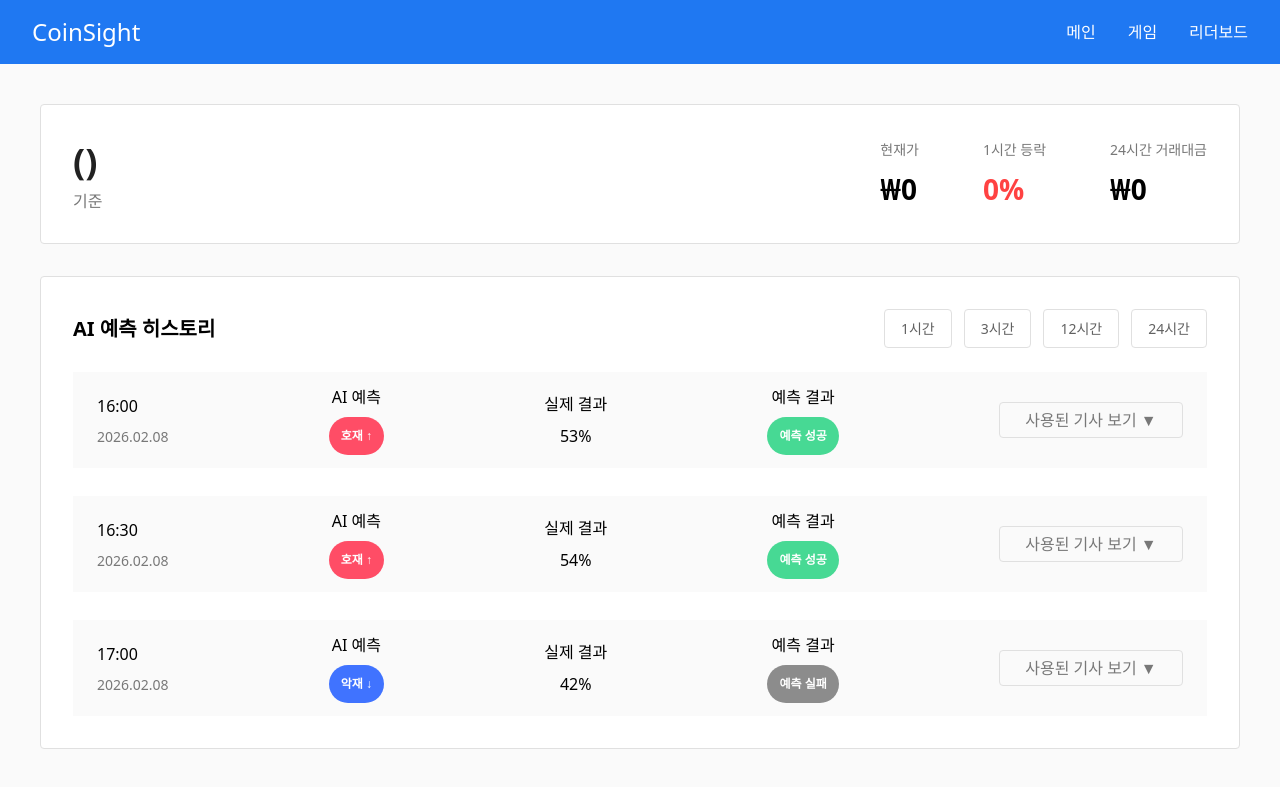
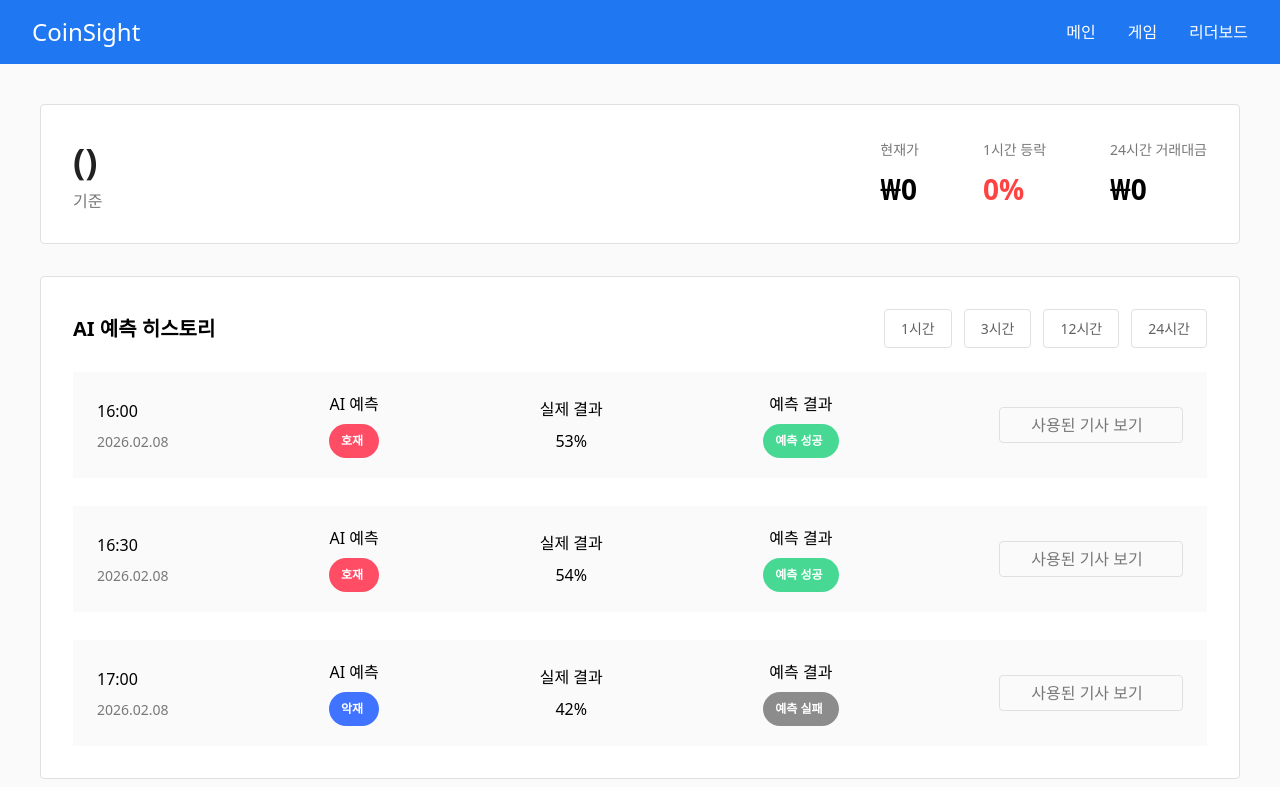
Before and after one commit to Co1nsight/CoInsight_web, a React (Vite) app: page /coindetail in a window 1280 px wide. Shown: the top 787 px of the page. Built offline with nearby package versions, Linux system fonts and the light colour scheme; no server answers.

Commit message:
[FEAT] newsCard UI 구현

```diff
--- a/package.json
+++ b/package.json
@@ -27,6 +27,7 @@
     "eslint-plugin-react-hooks": "^7.0.1",
     "eslint-plugin-react-refresh": "^0.4.24",
     "globals": "^16.5.0",
+    "iconify-icon": "^3.0.2",
     "vite": "^7.2.4"
   }
 }
--- a/src/components/CoinDetail/History.jsx
+++ b/src/components/CoinDetail/History.jsx
@@ -4,9 +4,9 @@ import HistoryCard from "./HistoryCard";
 const History = () => {
     //mock data
     const mockData= [
-        {id: 1, date: "2026.02.08", time: "16:00", prediction: "호재 ↑", result: "53", isSuccess: true},
-        {id: 2, date: "2026.02.08", time: "16:30", prediction: "호재 ↑", result: "54", isSuccess: true},
-        {id: 3, date: "2026.02.08", time: "17:00", prediction: "악재 ↓", result: "42", isSuccess: false},
+        {id: 1, date: "2026.02.08", time: "16:00", prediction: "호재", result: "53", isSuccess: true},
+        {id: 2, date: "2026.02.08", time: "16:30", prediction: "호재", result: "54", isSuccess: true},
+        {id: 3, date: "2026.02.08", time: "17:00", prediction: "악재", result: "42", isSuccess: false},
     ]
 
     const [selectedTime, setSelectedTime] = useState("1h");
--- a/src/components/CoinDetail/HistoryCard.jsx
+++ b/src/components/CoinDetail/HistoryCard.jsx
@@ -1,8 +1,14 @@
+import 'iconify-icon';
 import RoundButton from "../common/RoundButton";
+import { useState } from 'react';
+import PredictionNewsCard from './PredictionNewsCard';
 
 const HistoryCard = ({date, time, ai_prediction, actual_result, prediction_result, ai_status, prediction_status}) => {
+    const [isOpen, setIsOpen] = useState(false);
+
     return (
-        <div className="w-full bg-[#FAFAFA] h-24 flex items-center px-6 justify-between">
+        <div className="w-full bg-[#FAFAFA] flex flex-col">
+            <div className='w-full flex justify-between items-center px-6 py-5'>
                 <div className="flex flex-col gap-2">
                     <div className="font-medium">{time}</div>
                     <div className="text-[#787878] text-[14px]">{date}</div>
@@ -23,9 +29,46 @@ const HistoryCard = ({date, time, ai_prediction, actual_result, prediction_resul
                     <RoundButton content={prediction_result} status={prediction_status}/>
                 </div>
 
-            <div className="w-46 h-9 border border-[#E0E0E0] items-center flex justify-center rounded-sm text-[#787878] cursor-pointer">
-                사용된 기사 보기 ▼
+                <div
+                    className="w-46 h-9 border border-[#E0E0E0] items-center flex flex-row justify-center rounded-sm text-[#787878] cursor-pointer gap-2"
+                    onClick={() => setIsOpen(!isOpen)}
+                >
+                    <p>사용된 기사 보기</p>
+                    {isOpen ?
+                        (<iconify-icon icon="mingcute:up-line" className="text-[#787878]"></iconify-icon>) :
+                        (<iconify-icon icon="mingcute:down-line" className="text-[#787878]"></iconify-icon>)
+                    }
                 </div>
+            </div>
+
+            {isOpen && (
+                <div className='flex flex-col border border-[#EDEDED] shadow-sm rounded-md gap-2 px-6 py-5'>
+                    <p className='font-semibold text-[16px]'>
+                        이 예측에 사용된 기사
+                    </p>
+
+                    <div className='flex flex-col gap-2'>
+                        <PredictionNewsCard
+                            status={"NEGATIVE"}
+                            title={"비트코인 사상 최고가 경신, 10만 달러 돌파"}
+                            publisher={"코인데스크"}
+                            time={"2025-01-15T09:30:00"}
+                        />
+                        <PredictionNewsCard
+                            status={"NEGATIVE"}
+                            title={"비트코인 사상 최고가 경신, 10만 달러 돌파"}
+                            publisher={"코인데스크"}
+                            time={"2025-01-15T09:30:00"}
+                        />
+                        <PredictionNewsCard
+                            status={"NEGATIVE"}
+                            title={"비트코인 사상 최고가 경신, 10만 달러 돌파"}
+                            publisher={"코인데스크"}
+                            time={"2025-01-15T09:30:00"}
+                        />
+                    </div>
+                </div>
+            )}
         </div>
     )
 }
--- /dev/null
+++ b/src/components/CoinDetail/PredictionNewsCard.jsx
@@ -0,0 +1,35 @@
+import RoundButton from "../common/RoundButton";
+
+const PredictionNewsCard = ({status, title, publisher, time}) => {
+    const labelType = {
+        NEGATIVE : "negative",
+        POSITIVE : "positive"
+    }
+    const contentType = {
+        NEGATIVE : "악재",
+        POSITIVE : "호재"
+    }
+    const formatTime = (t) => {
+        const time = new Date(t);
+
+        return `${time.getFullYear()}년 ${time.getMonth() + 1}월 ${time.getDate()}일
+        ${time.getHours()}:${time.getMinutes()}`
+    }
+
+
+    return (
+        <div className="flex flex-row items-center bg-white border border-[#EDEDED] px-4 py-2.5 gap-3">
+            <div>
+                <RoundButton status={labelType[status]} content={contentType[status]}/>
+            </div>
+            <div className="text-[#212121] text-[14px] font-medium">
+                {title}
+            </div>
+            <div className="text-[#787878] text-[12px] flex items-center">
+                {publisher} | {formatTime(time)}
+            </div>
+        </div>
+    )
+}
+
+export default PredictionNewsCard;
--- a/src/components/common/RoundButton.jsx
+++ b/src/components/common/RoundButton.jsx
@@ -1,4 +1,4 @@
-const RoundButton = ({content, status}) => {
+const RoundButton = ({content, status }) => {
     const buttonColor = {
         positive: 'bg-[#FF4D66]',
         negative: 'bg-[#4073FF]',
@@ -6,12 +6,23 @@ const RoundButton = ({content, status}) => {
         predict_fail: 'bg-[#8C8C8C]'
     }
 
+    const Icon = {
+        positive: "mingcute:arrow-up-fill",
+        negative: "mingcute:arrow-down-fill",
+        predict_success: "mingcute:check-fill",
+        predict_fail: "fa6-solid:xmark",
+    }[status];
+
     return (
         <div className={`
             ${buttonColor[status]}
-            px-3 py-2.5 flex items-center justify-center rounded-4xl text-[12px] text-white font-bold`
+            px-3 py-2 flex items-center justify-center rounded-4xl text-[12px] text-white font-bold gap-1`
         }>
-            {content}
+            <p>{content}</p>
+            <iconify-icon
+                icon={Icon}
+                className="flex items-center text-[14px]"
+            ></iconify-icon>
         </div>
     )
 }
```
Also changed, not shown: 1 other file (tests, documents, lock files or other folders). Lines whose indentation alone changed are shown as unchanged.
